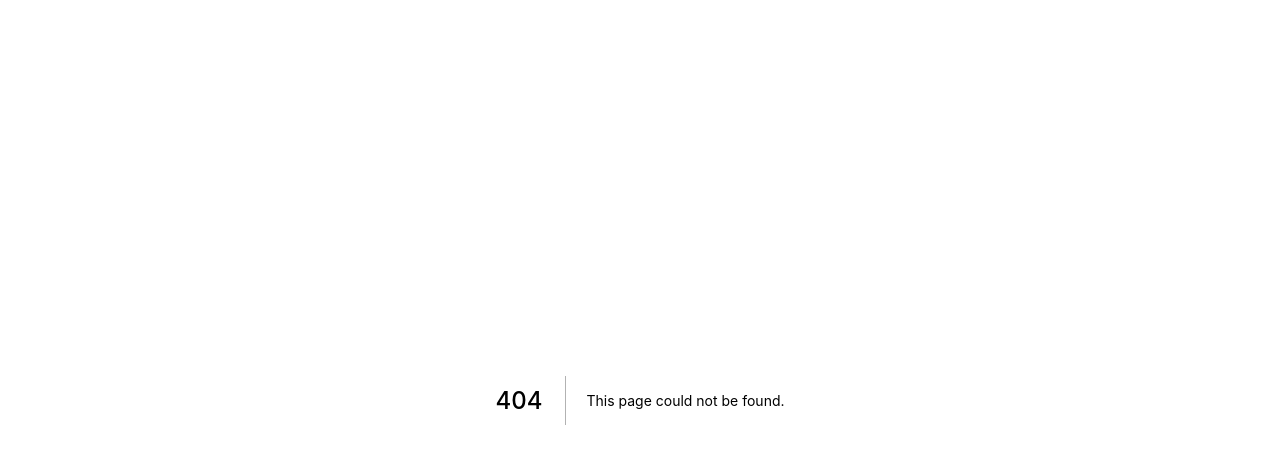
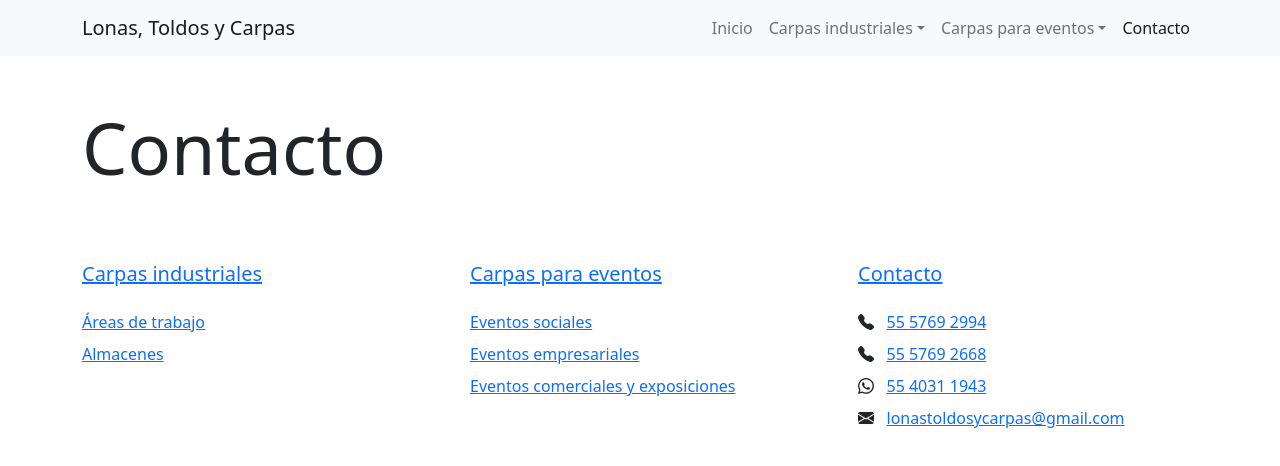
Before and after one commit to Comecacahuates/web-lotocasa, a Next.js app: page /Contacto in a window 1280 px wide. Before the commit this address had no page. Shown: the top 466 px of the page. Built offline with nearby package versions, Linux system fonts and the light colour scheme.

Commit message:
Página de contacto

```diff
--- /dev/null
+++ b/content/contacto.json
@@ -0,0 +1,53 @@
+{
+  "route": "/Contacto",
+  "title": "Contacto",
+  "displayTitle": true,
+  "sections": [
+    {
+      "type": "contact",
+      "meansOfContact": {
+        "title": "Medios de contacto",
+        "list": [
+          {
+            "title": "55 5769 2994",
+            "icon": "telephone-fill",
+            "url": "tel:5557692994"
+          },
+          {
+            "title": "55 5769 2668",
+            "icon": "telephone-fill",
+            "url": "tel:5557692668"
+          },
+          {
+            "title": "55 4031 1943",
+            "icon": "whatsapp",
+            "url": "https://api.whatsapp.com/send?phone=+5215540311943"
+          },
+          {
+            "title": "lonastoldosycarpas@gmail.com",
+            "icon": "envelope-fill",
+            "url": "mailto:lonastoldosycarpas@gmail.com"
+          }
+        ]
+      },
+      "address": {
+        "title": "Dirección",
+        "value": "Lázaro Cárdenas 72, San Juan Ixhuatepec, 54180 Tlalnepantla de Baz, Estado de México"
+      },
+      "openingHours": {
+        "title": "Horario de atención",
+        "list": [
+          {
+            "days": "lun - sab",
+            "hours": "9:00 - 20:00"
+          }
+        ]
+      },
+      "map": {
+        "title": "Ubicación",
+        "src": "https://www.google.com/maps/embed?pb=!1m18!1m12!1m3!1d3760.462957624455!2d-99.10628228509191!3d19.521727986833795!2m3!1f0!2f0!3f0!3m2!1i1024!2i768!4f13.1!3m3!1m2!1s0x85d1fa60a183de4b%3A0x31e90fe62840252c!2sLonas%20Toldos%20y%20Carpas%20sa%20de%20cv!5e0!3m2!1ses-419!2smx!4v1624097119032!5m2!1ses-419!2smx",
+        "height": "400px"
+      }
+    }
+  ]
+}
--- /dev/null
+++ b/pages/Contacto.tsx
@@ -0,0 +1,13 @@
+import * as React from "react";
+import PageBuilder from "../components/pagebuilder";
+
+import content from "../content/contacto.json";
+
+/**
+ * Componente de la página de contacto
+ * @returns Componente
+ */
+export default function Contacto() {
+  /* Renderización */
+  return <PageBuilder content={content} />;
+}
```
Also changed, not shown: components/address.tsx (added, +29 -0 lines).
